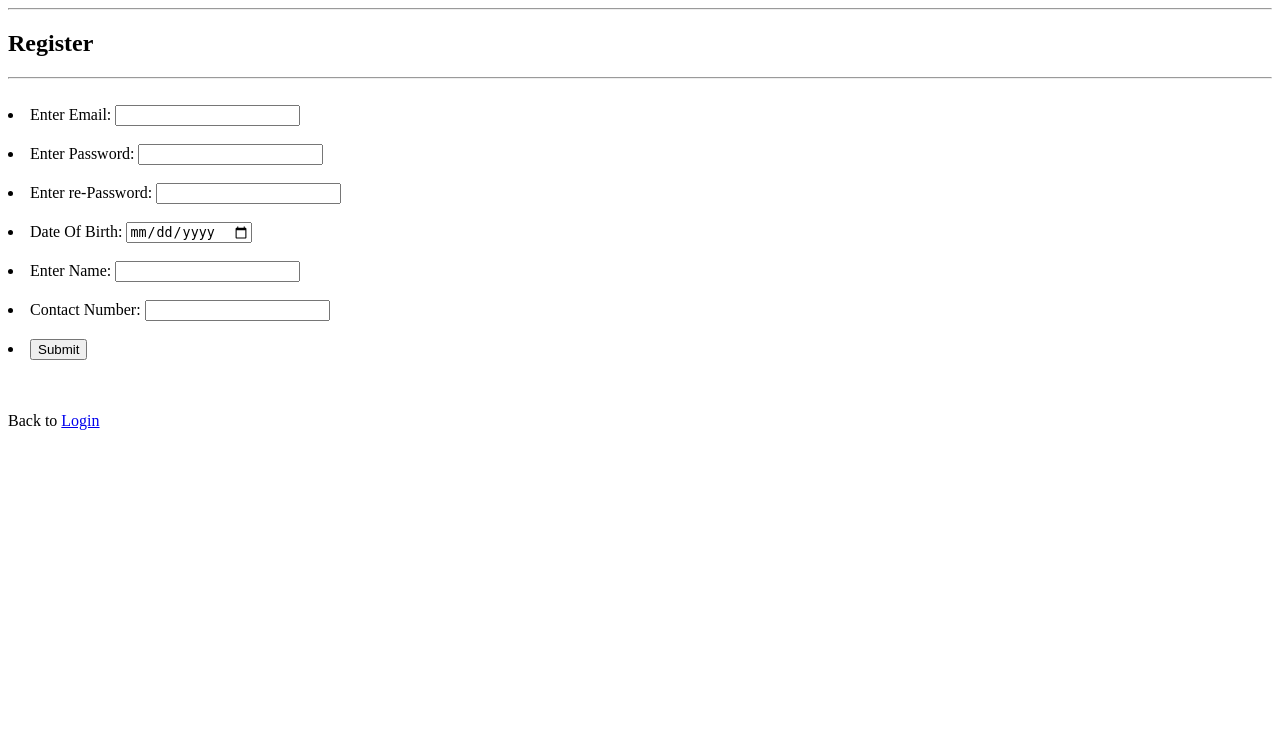
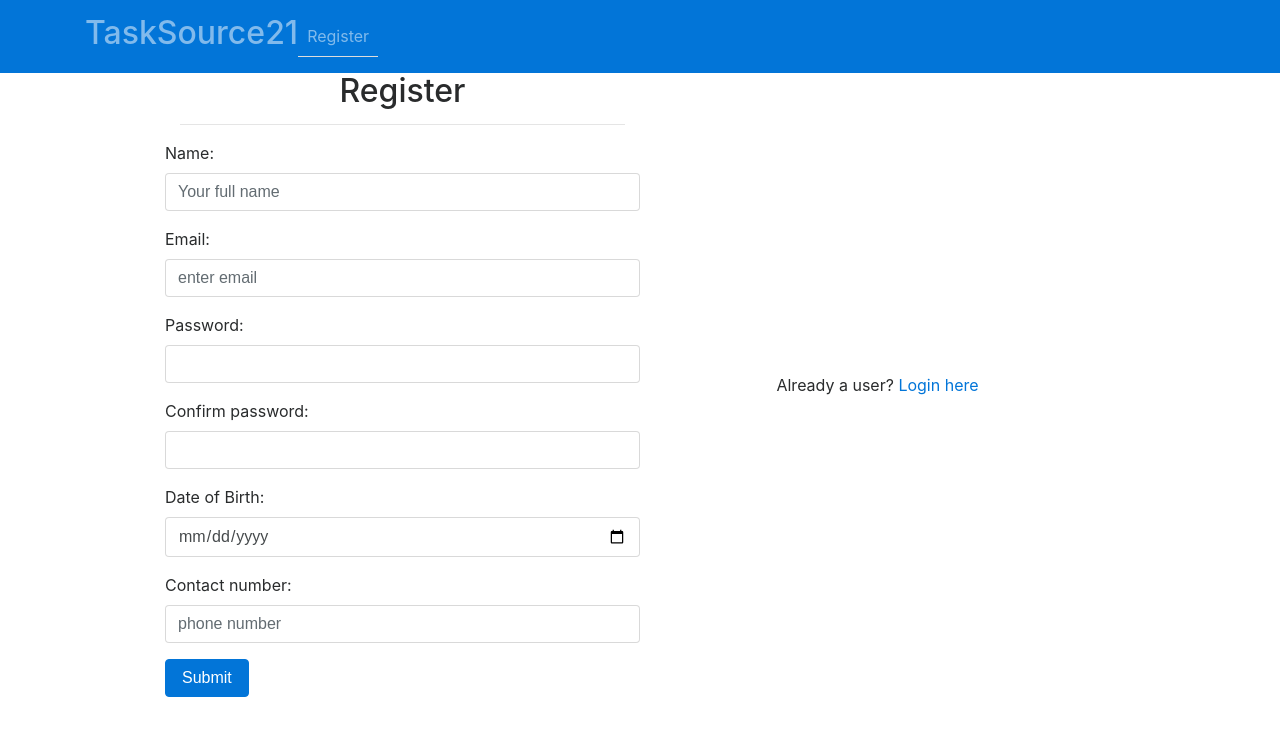
Before and after one commit to CS21o2-T3AM/tasksource21, a PHP site: page /register.php in a window 1280 px wide. Shown: the top 736 px of the page. Run offline with PHP 8.4, Linux system fonts and the light colour scheme.

Commit message:
Create template navbar, add login util functions

```diff
--- a/htdocs/register.php
+++ b/htdocs/register.php
@@ -10,7 +10,9 @@
 
     <meta name="viewport" content="width=device-width, initial-scale=1">
 
-    <title>Register</title>
+    <title>Register to Tasksource21!</title>
+
+    <link rel="stylesheet" href="../css/bootstrap.min.css">
 
 </head>
 
@@ -138,73 +140,74 @@ if (isset($_POST['submit'])) {
 }
 
 ?>
-
+<?php
+    include_once '../utils/navbar.html';
+?>
     <div class="container">
 
-        <div class="row">
+        <div class="row align-items-center">
 
-            <div>
+            <div class="col-5 offset-1">
+                <div class="text-center"><h2>Register</h2></div>
+                <hr>
 
-                <div><hr></div>
+                <form action="" method="POST">
 
-                <div><h2>Register</h2></div>
+                    <div class="form-group row">
+                    <label class="form-control-label" for="name">Name: </label>
+                    <input class="form-control" type="text" id="name" name="name" value="<?php echo $name;?>" placeholder="Your full name">
+                    <span class="error text-danger"><?php echo $name_err;?></span>
+                    </div>
 
-                <div><hr></div>
+                    <div class="form-group row">
+                    <label class="form-control-label" for="userid">Email: </label>
+                    <input class="form-control" type="email" id="email" name="userid" value="<?php echo $email;?>" placeholder="enter email">
+                    <span class="error text-danger"><?php echo $userId_err;?></span>
+                    </div>
+
+                    <div class="form-group row">
+                    <label class="form-control-label" for="password">Password: </label>
+                    <input class="form-control" id="password" type="password" name="password"/>
+                    <span class="error text-danger"><?php echo $password_err;?></span>
+                    </div>
+
+                    <div class="form-group row">
+                    <label class="form-control-label" for="confirm_pass">Confirm password: </label>
+                    <input class="form-control" id="confirm_pass" type="password" name="confirm" />
+                    <span class="error text-danger"><?php echo $confirm_pass_err;?></span>
+                    </div>
+
+                    <div class="form-group row">
+                    <label class="form-control-label" for="dob">Date of Birth: </label>
+                    <input class="form-control" id="dob" type="date" name="dob" value="<?php echo $dob;?>">
+                    <span class="error text-danger"><?php echo $dob_err;?></span>
+                    </div>
+
+                    <div class="form-group row">
+                    <label class="form-control-label" for="contact">Contact number: </label>
+                    <input class="form-control" type="tel" id="contact" name="contact" value="<?php echo $contact;?>" placeholder="phone number">
+                    <span class="error text-danger"><?php echo $contact_err;?></span>
+                    </div>
+
+                    <div class="form-group row">
+                    <input class="btn btn-primary" type="submit" name="submit" value="Submit"/>
+                    </div>
+                </form>
 
             </div>
 
+            <div class="col-5 display-5">
+                <p class="text-center">Already a user?  <a href="index.php" >Login here</a>
+            </div>
         </div>
 
-        <div class="row">
-
-            <!-- contact form -->
-
-            <form action="" method="POST">
-
-                <div class="col-lg-3">
-
-                    <br />
-
-                </div>
-
-                <li>Enter Email: <input type="email" name="userid" value=<?php echo $email;?>>
-                <span class="error"><?php echo $userId_err;?></span></li>
-                <br/><div></div>
-
-                <li>Enter Password: <input type="password" name="password" />
-                <span class="error"><?php echo $password_err;?></span></li>
-                <br/><div></div>
-
-                <li>Enter re-Password: <input type="password" name="confirm" />
-                <span class="error"><?php echo $confirm_pass_err;?></span></li>
-                <br/><div></div>
-
-                <li>Date Of Birth: <input type="date" name="dob" value=<?php echo $dob;?>>
-                <span class="error"><?php echo $dob_err;?></span> </li>
-                <br/><div></div>
-
-                <li>Enter Name: <input type="text" name="name" value=<?php echo $name;?>>
-                <span class="error"><?php echo $name_err;?></span></li>
-                <br/><div></div>
-
-                <li>Contact Number: <input type="tel" name="contact" value=<?php echo $contact;?>>
-                <span class="error"><?php echo $contact_err;?></span></li>
-                <br/><div></div>
-
-                <li><input type="submit" name="submit" value="Submit"/></li>
-
-                <div>
-
-                    <br /><br /><p class="text-center">Back to <a href="index.php" >Login</a>
-
-                </div>
-
-            </form>
-
-        </div>
 
     </div>
 
+    <!--    make sure this order is correct, and placed near the end of body tag-->
+    <script type="text/javascript" src="../js/jquery-3.1.1.slim.min.js"></script>
+    <script type="text/javascript" src="../js/tether.min.js"></script>
+    <script type="text/javascript" src="../js/bootstrap.min.js"></script>
 
 </body>
 
--- a/sql/Database_DDL.sql
+++ b/sql/Database_DDL.sql
@@ -1,7 +1,7 @@
 /* Create tables */
 
 CREATE TABLE users(
-email VARCHAR(64)PRIMARY KEY,
+email VARCHAR(64) PRIMARY KEY,
 password VARCHAR(20) NOT NULL,
 name VARCHAR(50) NOT NULL,
 dateOfBirth DATE,
--- a/utils/constants.php
+++ b/utils/constants.php
@@ -9,3 +9,6 @@ define('NAME', 'name', false);
 define('CONTACT', 'contact', false);
 define('ADMIN', 'admin', false);
 define('EMAIL', 'email', false);
+
+// this is the random token generated after the user logs in successfully and is set as cookie
+define('TOKEN', 'token', false);
--- /dev/null
+++ b/utils/navbar.html
@@ -0,0 +1,8 @@
+<nav class="navbar navbar-inverse bg-primary navbar-toggleable" style="background-color: dodgerblue">
+    <div class="container">
+        <h2 class="navbar-text">TaskSource21</h2>
+        <div class="navbar-nav nav-tabs ">
+            <a class="nav-item nav-link" href="../htdocs/register.php">Register</a>
+        </div><!--navbar-nav-->
+    </div><!-- container -->
+</nav>
```
Also changed, not shown: htdocs/chooseabid.php (+42 -35 lines), htdocs/index.php (+47 -21 lines), utils/login.php (added, +30 -0 lines).
